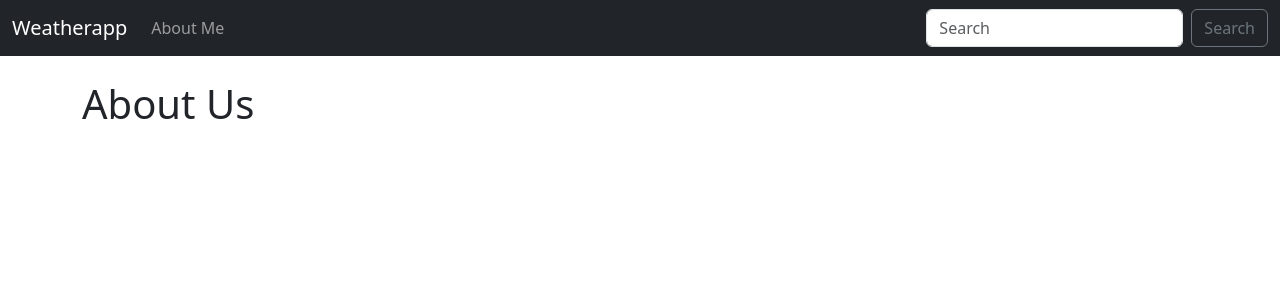
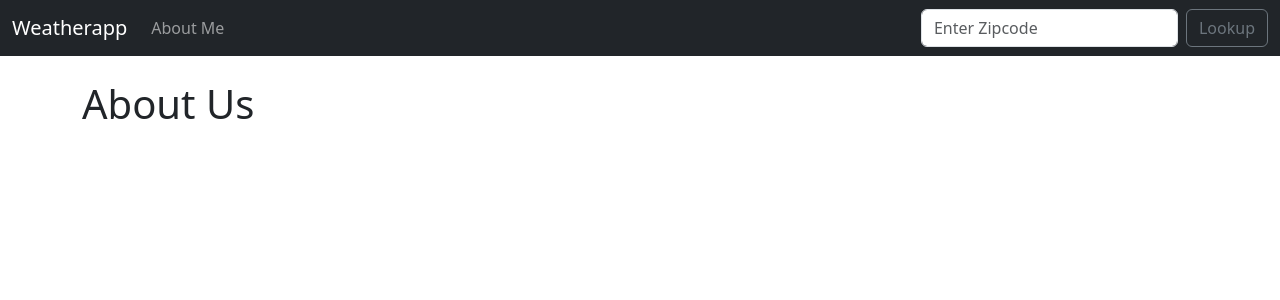
Before and after one commit to Valionn/gjangoweather, a Django app: page /about.html in a window 1280 px wide. Shown: the top 300 px of the page. Run offline with Django 4.2, Linux system fonts and the light colour scheme.

Commit message:
end commit

```diff
--- a/lookup/templates/base.html
+++ b/lookup/templates/base.html
@@ -31,9 +31,10 @@
 
 
           </ul>
-          <form class="d-flex" role="search">
-            <input class="form-control me-2" type="search" placeholder="Search" aria-label="Search">
-            <button class="btn btn-outline-secondary" type="submit">Search</button>
+          <form action = "{% url 'home' %}" class="d-flex" role="search" method = "POST">
+              {% csrf_token %}
+            <input class="form-control me-2" type="search" placeholder="Enter Zipcode" aria-label="Search" name="zipcode">
+            <button class="btn btn-outline-secondary" type="submit">Lookup</button>
           </form>
         </div>
       </div>
--- a/lookup/views.py
+++ b/lookup/views.py
@@ -4,38 +4,72 @@ def home(request):
     import json
     import requests
 
+    if request.method == "POST":
+        zipcode = request.POST['zipcode']
+        api_request = requests.get("https://www.airnowapi.org/aq/observation/zipCode/current/?format=application/json&zipCode=" + zipcode + "&distance=5&API_KEY=B5FD4BAC-0E9B-4BB1-A32B-E027BED4EAB9")
 
-    #https://docs.airnowapi.org/
-    # api_request = requests.get("https://www.airnowapi.org/aq/observation/zipCode/current/?format=text/csv&zipCode=89129&distance=25&API_KEY=B5FD4BAC-0E9B-4BB1-A32B-E027BED4EAB9")
-    api_request = requests.get("https://www.airnowapi.org/aq/observation/zipCode/current/?format=application/json&zipCode=89129&distance=5&API_KEY=B5FD4BAC-0E9B-4BB1-A32B-E027BED4EAB9")
-    try:
-        api = json.loads(api_request.content)
-    except Exception as e:
-        api = "Error..."
+        try:
+            api = json.loads(api_request.content)
+        except Exception as e:
+            api = "Error..."
 
-    if api[0]['Category']['Name'] == "Good":
-        category_description = "(0-50)"
-        category_color = "good"
-    elif api[0]['Category']['Name'] == "Moderate":
-        category_description = "(51-100)"
-        category_color = "moderate"
-    elif api[0]['Category']['Name'] == "Unhealthy for Sensitive Groups":
-        category_description = "(101-150)"
-        category_color = "usg"
-    elif api[0]['Category']['Name'] == "Unhealthy":
-        category_description = "(151-200)"
-        category_color = "unhealthy"
-    elif api[0]['Category']['Name'] == "Very Unhealthy":
-        category_description = "(200-300)"
-        category_color = "veryunhealty"
-    elif api[0]['Category']['Name'] == "Hazardous":
-        category_description = "(301-500)"
-        category_color = "hazardous"
+        if api[0]['Category']['Name'] == "Good":
+            category_description = "(0-50)"
+            category_color = "good"
+        elif api[0]['Category']['Name'] == "Moderate":
+            category_description = "(51-100)"
+            category_color = "moderate"
+        elif api[0]['Category']['Name'] == "Unhealthy for Sensitive Groups":
+            category_description = "(101-150)"
+            category_color = "usg"
+        elif api[0]['Category']['Name'] == "Unhealthy":
+            category_description = "(151-200)"
+            category_color = "unhealthy"
+        elif api[0]['Category']['Name'] == "Very Unhealthy":
+            category_description = "(200-300)"
+            category_color = "veryunhealty"
+        elif api[0]['Category']['Name'] == "Hazardous":
+            category_description = "(301-500)"
+            category_color = "hazardous"
 
-    return render(request, 'home.html',
-        {'api' : api,
+        return render(request, 'home.html', {
+         'api' : api,
          'category_description' : category_description,
          'category_color' : category_color })
 
+
+    else:
+        api_request = requests.get("https://www.airnowapi.org/aq/observation/zipCode/current/?format=application/json&zipCode=89129&distance=5&API_KEY=B5FD4BAC-0E9B-4BB1-A32B-E027BED4EAB9")
+
+        try:
+            api = json.loads(api_request.content)
+        except Exception as e:
+            api = "Error..."
+
+        if api[0]['Category']['Name'] == "Good":
+            category_description = "(0-50)"
+            category_color = "good"
+        elif api[0]['Category']['Name'] == "Moderate":
+            category_description = "(51-100)"
+            category_color = "moderate"
+        elif api[0]['Category']['Name'] == "Unhealthy for Sensitive Groups":
+            category_description = "(101-150)"
+            category_color = "usg"
+        elif api[0]['Category']['Name'] == "Unhealthy":
+            category_description = "(151-200)"
+            category_color = "unhealthy"
+        elif api[0]['Category']['Name'] == "Very Unhealthy":
+            category_description = "(200-300)"
+            category_color = "veryunhealty"
+        elif api[0]['Category']['Name'] == "Hazardous":
+            category_description = "(301-500)"
+            category_color = "hazardous"
+
+        return render(request, 'home.html', {
+         'api' : api,
+         'category_description' : category_description,
+         'category_color' : category_color })
+
+
 def about(request):
     return render(request, 'about.html', {})
```
Also changed, not shown: lookup/templates/home.html (+7 -0 lines).
